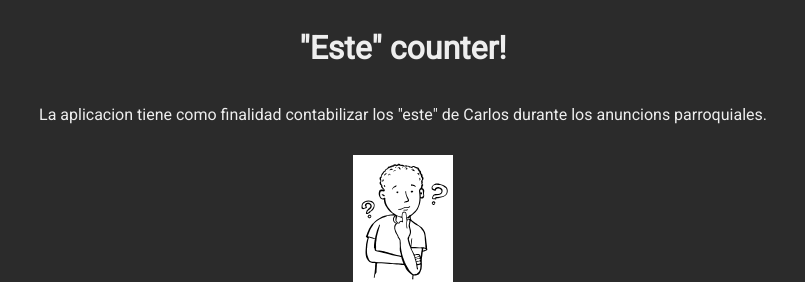
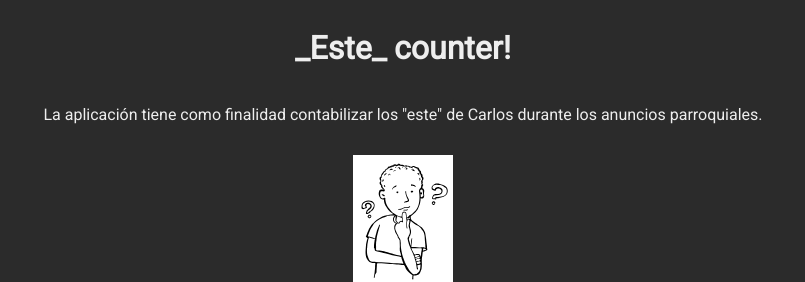
Before and after one commit to lmoscheni/este-counter, a website: page index.html in a window 1280 px wide. Shown: the top 282 px of the page, 237-1042 px from the left. Drawn offline with Linux system fonts and the light colour scheme.

Commit message:
Update index.html

```diff
--- a/index.html
+++ b/index.html
@@ -10,9 +10,9 @@
   <title>"Este" counter!</title>
 </head>
 <body>
-  <h1>"Este" counter!</h1>
+  <h1>_Este_ counter!</h1>
   <p>
-    La aplicacion tiene como finalidad contabilizar los "este" de Carlos durante los anuncions parroquiales.
+    La aplicación tiene como finalidad contabilizar los "este" de Carlos durante los anuncios parroquiales.
   </p>
   <div class="icon">
     <img src="./assets/ryanlerch_thinkingboy_outline.svg" alt="thinking man"/>
```
